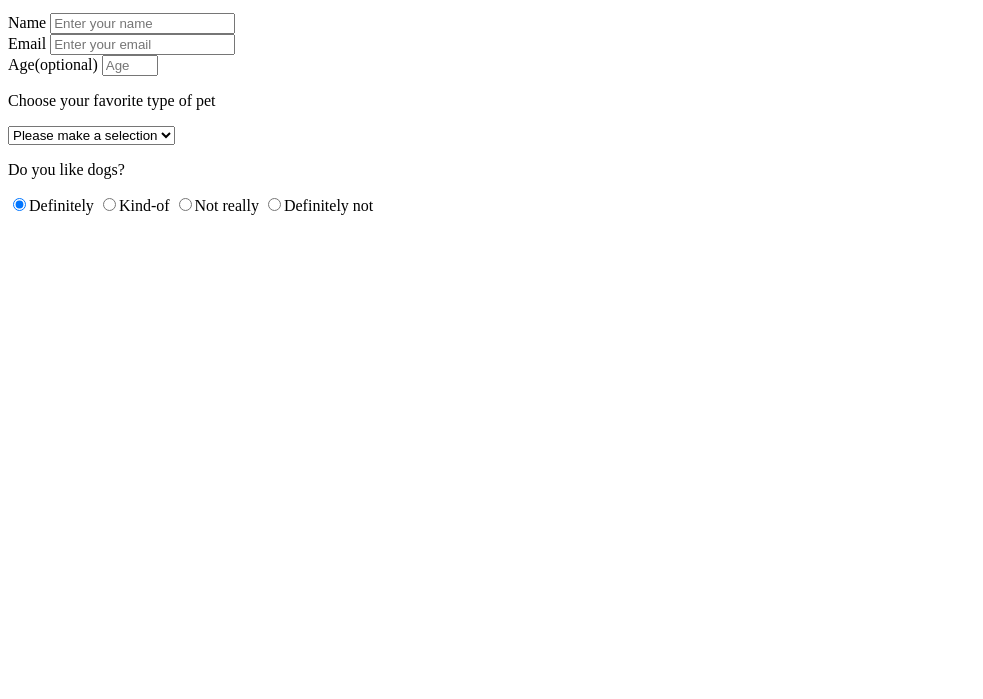
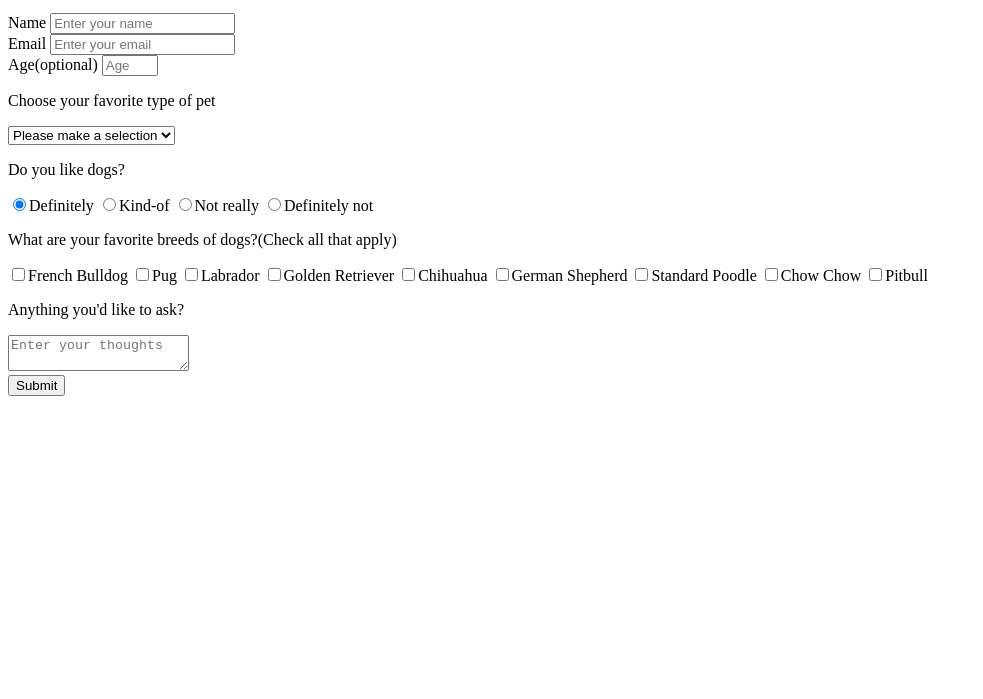
Before and after one commit to empousadorable/Survey-Form, a plain HTML site: page index.html in a window 1280 px wide. Shown: the part 101-800 px from the top of the page, without its empty margins (0-983 px from the left). Drawn offline with Linux system fonts and the light colour scheme.

Commit message:
finish html

```diff
--- a/assets/css/style.css
+++ b/assets/css/style.css
@@ -0,0 +1,3 @@
+.header {
+    text-align: center;
+}
--- a/index.html
+++ b/index.html
@@ -9,14 +9,16 @@
 
 	<!--body-->
 
-	<body>
-		<main id="main">
-			<h1 id="title">Survey Form</h1>
-			<p id="description">A survey to rate user experience</p>
+	<div class="container">
+		<header class="header">
+		<h1 id="title" class="survey-title">Survey Form</h1>
+		<p id="description" class="description">A survey to rate user experience</p>
+		</header>
 
 		<!--Form-->
 
 		<form id="survey-form">
+
 			<!--Name-->
 
 			<div class="form-group">
@@ -49,7 +51,7 @@
 
 			<div class="form-group">
 				<label id="number-label" for="age"
-						>Age<span class="optional">(optional)</span></label
+					>Age<span class="smol">(optional)</span></label
 				>
 				<input
 					type="number"
@@ -114,7 +116,100 @@
 					/>Definitely not
 				</label>
 			</div>
+
+			<!--Favorite Breeds-->
+
+			<div class="form-group">
+				<p>
+					What are your favorite breeds of dogs?<span class="smol"
+						>(Check all that apply)</span
+					>
+				</p>
+				<label>
+					<input
+						name="favorite-breed"
+						value="french-bulldog"
+						type="checkbox"
+						class="input-checkbox"
+					/>French Bulldog
+				</label>
+				<label>
+					<input
+						name="favorite-breed"
+						value="pug"
+						type="checkbox"
+						class="input-checkbox"
+					/>Pug
+				</label>
+				<label>
+					<input
+						name="favorite-breed"
+						value="labrador"
+						type="checkbox"
+						class="input-checkbox"
+					/>Labrador
+				</label>
+				<label>
+					<input
+						name="favorite-breed"
+						value="golden-retriever"
+						type="checkbox"
+						class="input-checkbox"
+					/>Golden Retriever
+				</label>
+				<label>
+					<input
+						name="favorite-breed"
+						value="chihuahua"
+						type="checkbox"
+						class="input-checkbox"
+					/>Chihuahua
+				</label>
+				<label>
+					<input
+						name="favorite-breed"
+						value="german"
+						type="checkbox"
+						class="input-checkbox"
+					/>German Shepherd
+				</label>
+				<label>
+					<input
+						name="favorite-breed"
+						value="poodle"
+						type="checkbox"
+						class="input-checkbox"
+					/>Standard Poodle
+				</label>
+				<label>
+					<input
+						name="favorite-breed"
+						value="chow"
+						type="checkbox"
+						class="input-checkbox"
+					/>Chow Chow
+				</label>
+				<label>
+					<input
+						name="favorite-breed"
+						value="pitbull"
+						type="checkbox"
+						class="input-checkbox"
+					/>Pitbull
+				</label>
+			</div>
+			<div class="form-group">
+				<p>Anything you'd like to ask?</p>
+				<textarea
+					id="comments"
+					class="input-textarea"
+					name="comment"
+					placeholder="Enter your thoughts"
+				></textarea>
+			</div>
+			<div class="form-group">
+				<button type="submit" id="submit" class="submit-button">Submit</button>
+			</div>
 		</form>
-		</main>
-	</body>
+	</div>
 </html>
```
Also changed, not shown: 1 other file. Lines whose indentation alone changed are shown as unchanged.
